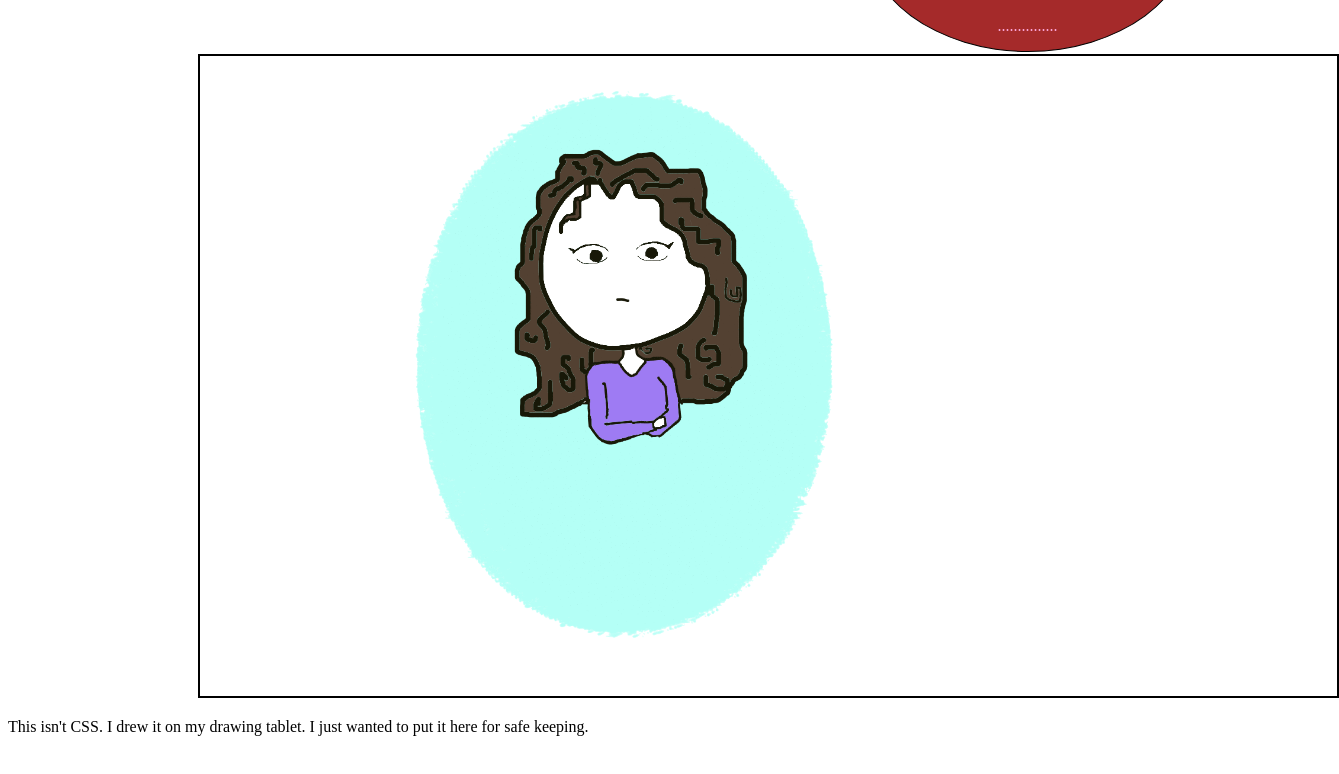
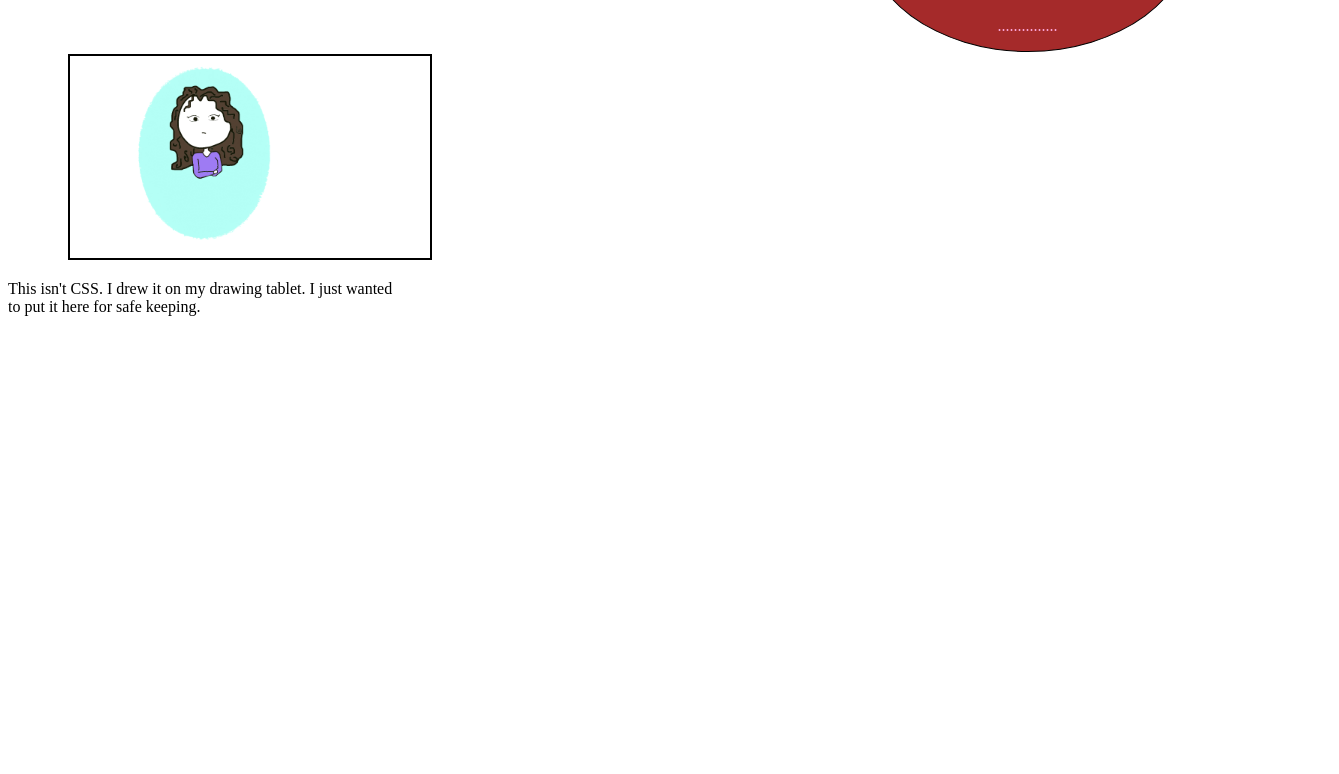
Before and after one commit to teiResa/Pure-CSS-Illistrations-Lessons, a plain HTML site: page index.html in a window 1280 px wide. Shown: the part 678-1452 px from the top of the page, 1339 px wide, since content can reach past the window. After the commit the page ends 1044 px from the top, so only its background shows below. Drawn offline with Linux system fonts and the light colour scheme.

Commit message:
Update index.html

```diff
--- a/index.html
+++ b/index.html
@@ -43,8 +43,8 @@
         <p>...............</p>
       </div>
 
-    <div class="animation"  id="animation-1">
-        <img src="img/5 this time.. too fast.gif" alt="hello world animation" width="400px">
+    <div class="animation"  id="animation-1" style="width:400px;">
+        <img src="img/5 this time.. too fast.gif" alt="hello world animation">
         <p> This isn't CSS. I drew it on my drawing tablet. I just wanted to put it here for safe keeping. </p>
     </div>
 
```
